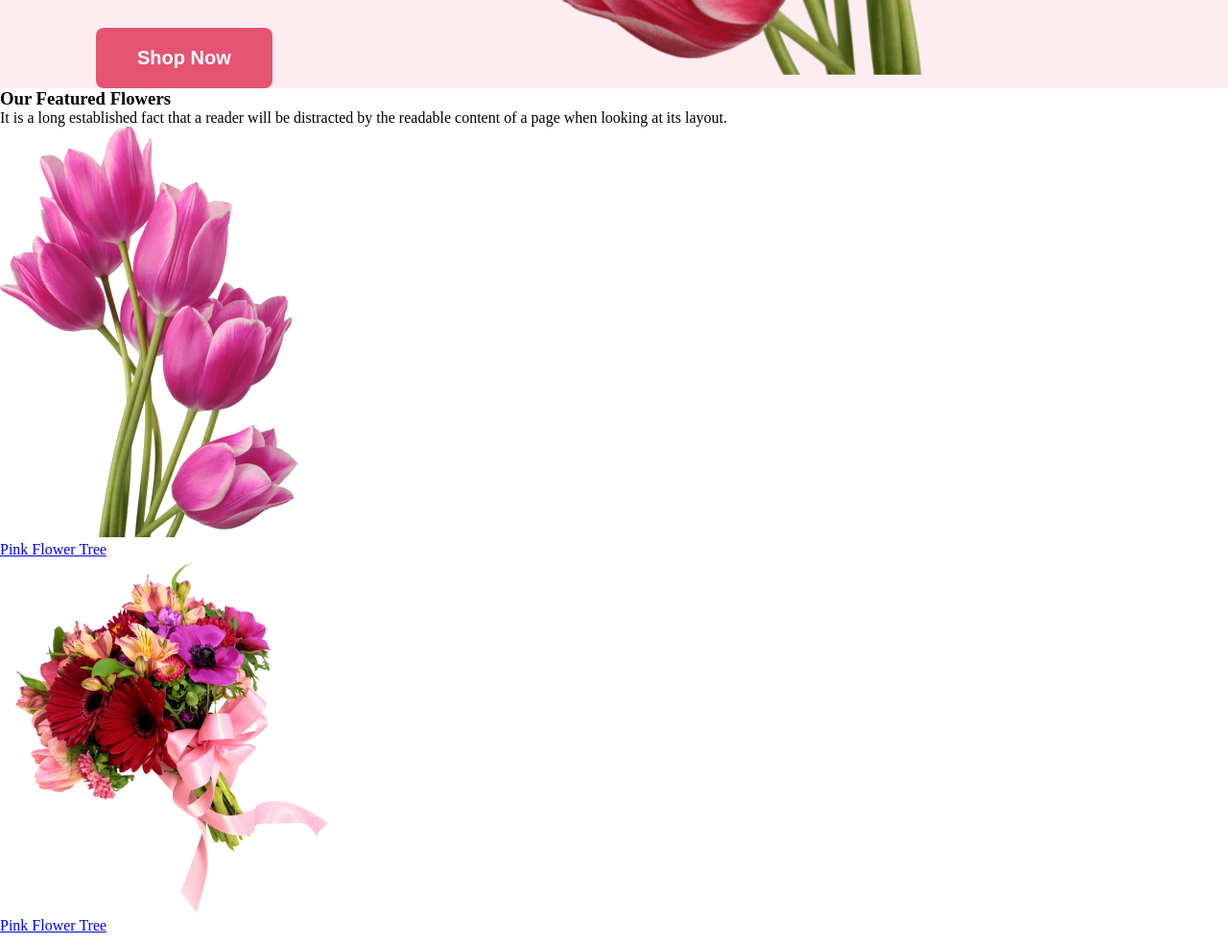
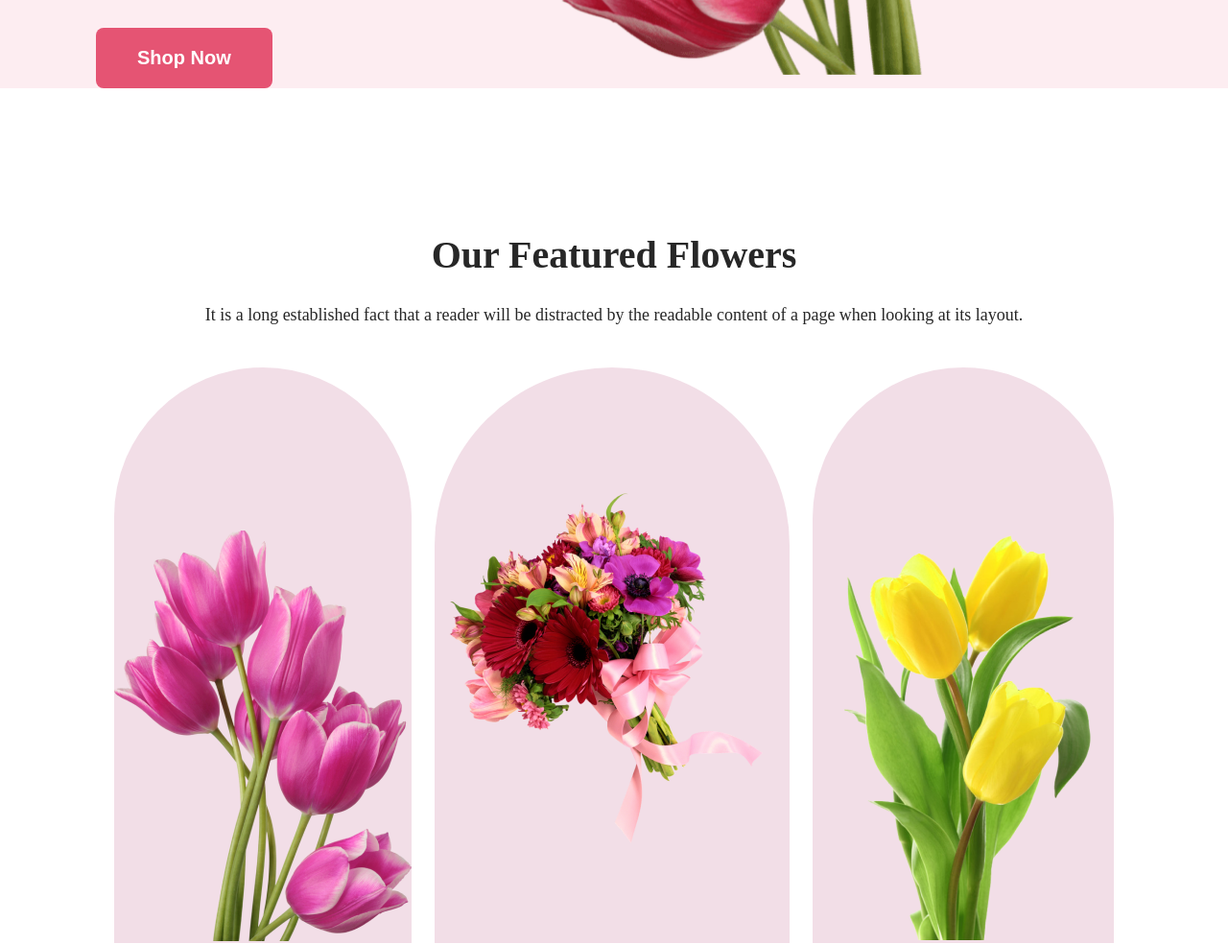
Before and after one commit to towfiq-dev/flower-shop-assignment-main, a plain HTML site: page index.html in a window 1280 px wide. Shown: the part 796-1780 px from the top of the page at 96% size. Drawn offline with Linux system fonts and the light colour scheme.

Commit message:
added section -02

```diff
--- a/style/style.css
+++ b/style/style.css
@@ -41,3 +41,55 @@
 .rose img{
   max-width: 630px;
 }
+/* section-02 */
+#section-02{
+margin: 150px 150px 0 150px;
+}
+.feature{
+  text-align: center;
+}
+.feature h3{
+  font-size: 40px;
+  font-weight: 800;
+  color: #272727;
+  margin-bottom: 24px;
+}
+.feature p{
+  font-size: 18px;
+  font-weight: 400;
+  line-height: 30px;
+  color: #272727;
+}
+.flower{
+  display: grid;
+  grid-template-columns: repeat(3, 1fr);
+  grid-template-rows: repeat(1, 1fr);
+  align-items: center;
+  justify-content: center;
+  gap: 24px;
+  margin-top: 40px;
+}
+.flower-card a{
+font-size: 24px;
+font-weight: bold;
+line-height: 35px;
+color: #272727;
+display: grid;
+text-align: center;
+}
+.card{
+  padding-top: 100px;
+  background-color: rgba(167, 33, 98, 0.15);
+  border: none;
+  border-top-left-radius: 200px;
+  border-top-right-radius: 200px;
+  height: 600px;
+  text-align:center;
+  margin-bottom: 25px;
+}
+.card img{
+  margin-top: 26px;
+}
+.abc img{
+  margin-top: 70px;
+}
```
